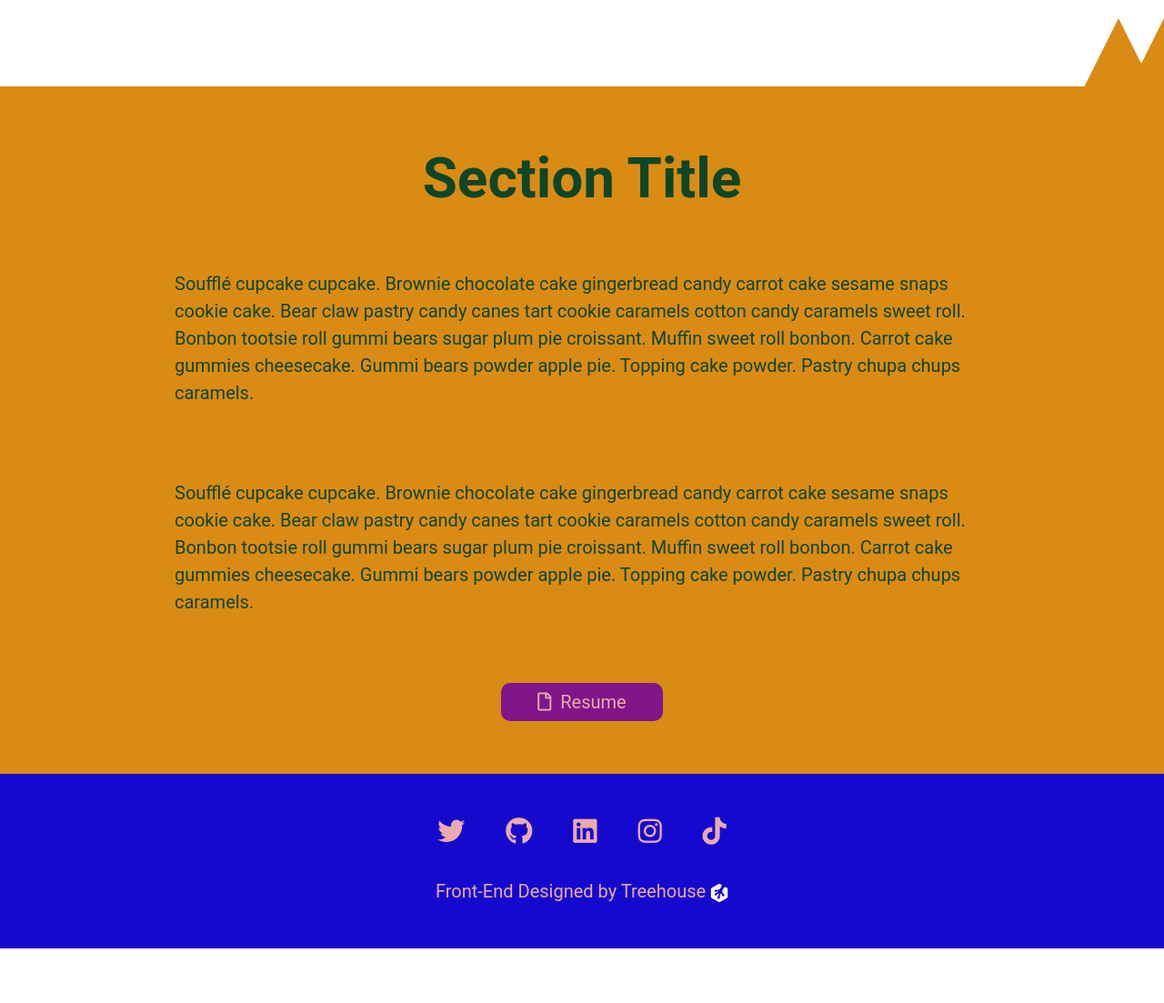
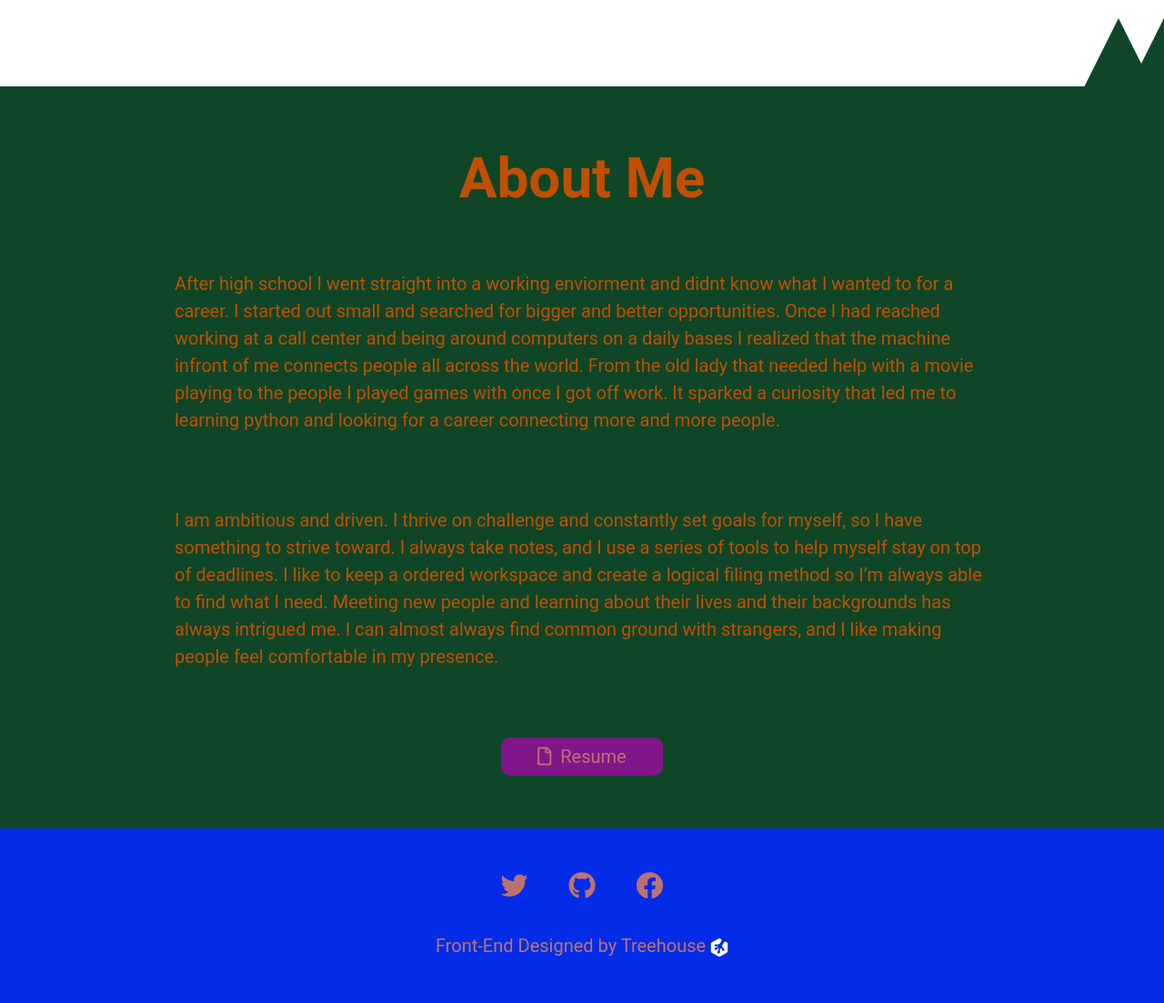
Before and after one commit to Shanep98/First_Website, a Flask app: page /about in a window 1280 px wide; the page is wider, and only the part inside the window is pictured. Shown: the part 737-1840 px from the top of that part at 91% size. Before the commit the page ends 1780 px from the top of that part, so only its background shows below. Run offline with Flask 2, Linux system fonts and the light colour scheme; data comes from the database, SQL or seed files in the repository; both versions use the stored data as it was after the commit.

Commit message:
Last functions and fluff text added

```diff
--- a/app.py
+++ b/app.py
@@ -48,13 +48,23 @@ def edit(id):
     return render_template('editproject.html', project=project, projects=projects)
 
 
+@app.route('/delete/<id>')
+def delete_project(id):
+    project = Project.query.get_or_404(id)
+    db.session.delete(project)
+    db.session.commit()
+    return redirect(url_for('index'))
+
+
 @app.route('/about')
 def about():
     projects = Project.query.all()
     return render_template('about.html', projects=projects)
 
 
-
+@app.errorhandler(404)
+def not_found(error):
+    return render_template('404.html', msg=error), 404
 
 
 if __name__ == '__main__':
--- a/static/css/styles.css
+++ b/static/css/styles.css
@@ -2,12 +2,12 @@
 Colors
 *******/
 :root {
-    --primary-text: #0e4627;
+    --primary-text: #c04f03;
     --secondary-text: #0a0700;
-    --primary: #1609ce;
-    --secondary: #da8b14;
+    --primary: #022ce7;
+    --secondary: #0e4627;
     --accent: #80168a;
-    --white:  #e9abab;
+    --white:  #bd7272;
 }
 
 /*******
@@ -507,6 +507,29 @@ Form
 }
 
 /********************
+EXCEEDS - 404 Page
+********************/
+
+#error_pg {
+    background-color: var(--secondary);
+    position: relative;
+    text-align: center;
+    padding: 5%;
+}
+
+.error-btn {
+    border-radius: 1px;
+    background-color: var(--primary);
+    color: var(--white);
+    text-decoration: none;
+}
+
+.error img {
+    height: 180px;
+    width: 180px;
+}
+
+/********************
 EXCEEDS - About Page
 ********************/
 
--- a/templates/about.html
+++ b/templates/about.html
@@ -3,37 +3,21 @@
 {% block content %}
     <section class="header">
         <h1>Shane Peter</h1>
-        <p>Looking to kick off my coding career by getting a fulltime position and move up from there.</p>
+        <p>Looking to kick off my coding career by getting a fulltime position and then move up from there.</p>
         <!--I would suggest choosing a different picture here.-->
         <!--Like maybe a hobby photo-->
-        <img src="https://cdn.pixabay.com/photo/2020/09/04/12/32/kayak-5543935_1280.jpg" alt="Headshot of myself">
+        <img src="https://cdn.pixabay.com/photo/2020/09/04/12/32/kayak-5543935_1280.jpg" alt="Random Photo">
     </section>
     <section id="about-page">
         <div id="triangle7"></div>
         <div id="triangle8"></div>
-        <h2>Section Title</h2>
+        <h2>About Me</h2>
         <p>
-            Soufflé cupcake cupcake.
-            Brownie chocolate cake gingerbread candy carrot cake sesame snaps cookie cake.
-            Bear claw pastry candy canes tart cookie caramels cotton candy caramels sweet roll.
-            Bonbon tootsie roll gummi bears sugar plum pie croissant.
-            Muffin sweet roll bonbon.
-            Carrot cake gummies cheesecake.
-            Gummi bears powder apple pie.
-            Topping cake powder.
-            Pastry chupa chups caramels.
+            After high school I went straight into a working enviorment and didnt know what I wanted to for a career. I started out small and searched for bigger and better opportunities. Once I had reached working at a call center and being around computers on a daily bases I realized that the machine infront of me connects people all across the world. From the old lady that needed help with a movie playing to the people I played games with once I got off work. It sparked a curiosity  that led me to learning python and looking for a career connecting more and more people.
         </p>
         <p>
-            Soufflé cupcake cupcake.
-            Brownie chocolate cake gingerbread candy carrot cake sesame snaps cookie cake.
-            Bear claw pastry candy canes tart cookie caramels cotton candy caramels sweet roll.
-            Bonbon tootsie roll gummi bears sugar plum pie croissant.
-            Muffin sweet roll bonbon.
-            Carrot cake gummies cheesecake.
-            Gummi bears powder apple pie.
-            Topping cake powder.
-            Pastry chupa chups caramels.
+            I am ambitious and driven. I thrive on challenge and constantly set goals for myself, so I have something to strive toward. I always take notes, and I use a series of tools to help myself stay on top of deadlines. I like to keep a ordered workspace and create a logical filing method so I’m always able to find what I need. Meeting new people and learning about their lives and their backgrounds has always intrigued me. I can almost always find common ground with strangers, and I like making people feel comfortable in my presence.
         </p>
-        <a href="#"><i class="far fa-file"></i>Resume</a>
+        <a href="/static/images/ResumeCopy.docx"><i class="far fa-file"></i>Resume</a>
     </section>
 {% endblock %}
--- a/templates/detail.html
+++ b/templates/detail.html
@@ -29,7 +29,7 @@
             <i class="fas fa-edit"></i>
             Edit
         </a>
-        <a href="#">
+        <a href="{{ url_for('delete_project', id=project.id) }}">
             <i class="far fa-trash-alt"></i>
             Delete
         </a>
--- a/templates/index.html
+++ b/templates/index.html
@@ -4,7 +4,7 @@
     <section class="header">
         <h1>Python Developer</h1>
         <p>Alway been by computers so might as well make them speak and dance for me.</p>
-        <img src="/static/images/me.png" alt="Headshot of myself">
+        <img src="/static/images/me.png" alt="Headshot of myself(Shane)">
     </section>
     <section id="about">
         <h2>About Me</h2>
--- a/templates/layout.html
+++ b/templates/layout.html
@@ -40,9 +40,6 @@
                         {% for project in projects %}
                             <li><a class="dropdown-item" href="{{ url_for('detail', id=project.id) }}">{{project.title}}</a></li>
                         {% endfor %}
-                        <li><a class="dropdown-item" href="{{url_for('index')}}#project2">Project 2</a></li>
-                        <li><a class="dropdown-item" href="{{url_for('index')}}#project3">Project 3</a></li>
-                        <li><a class="dropdown-item" href="{{url_for('index')}}#project4">Project 4</a></li>
                         </ul>
                     </li>
                     <li class="nav-item">
@@ -62,20 +59,14 @@
             <div class="socials">
                 <!--Delete any you don't use-->
                 <!--Icons from FontAwesome.com/icons-->
-                <a href="">
+                <a href="https://twitter.com/ShaneXD04">
                     <i class="fab fa-twitter"></i>
                 </a>
                 <a href="https://github.com/Shanep98">
                     <i class="fab fa-github"></i>
                 </a>
-                <a href="">
-                    <i class="fab fa-linkedin"></i>
-                </a>
-                <a href="">
-                    <i class="fab fa-instagram"></i>
-                </a>
-                <a href="">
-                    <i class="fab fa-tiktok"></i>
+                <a href="https://www.facebook.com/shane.peter.982">
+                    <i class="fab fa-facebook"></i>
                 </a>
             </div>
             <div class="treehouse">
```
Also changed, not shown: templates/404.html (added, +12 -0 lines), projects.db, static/images/Nurgle.jpg (added), 1 other file.
